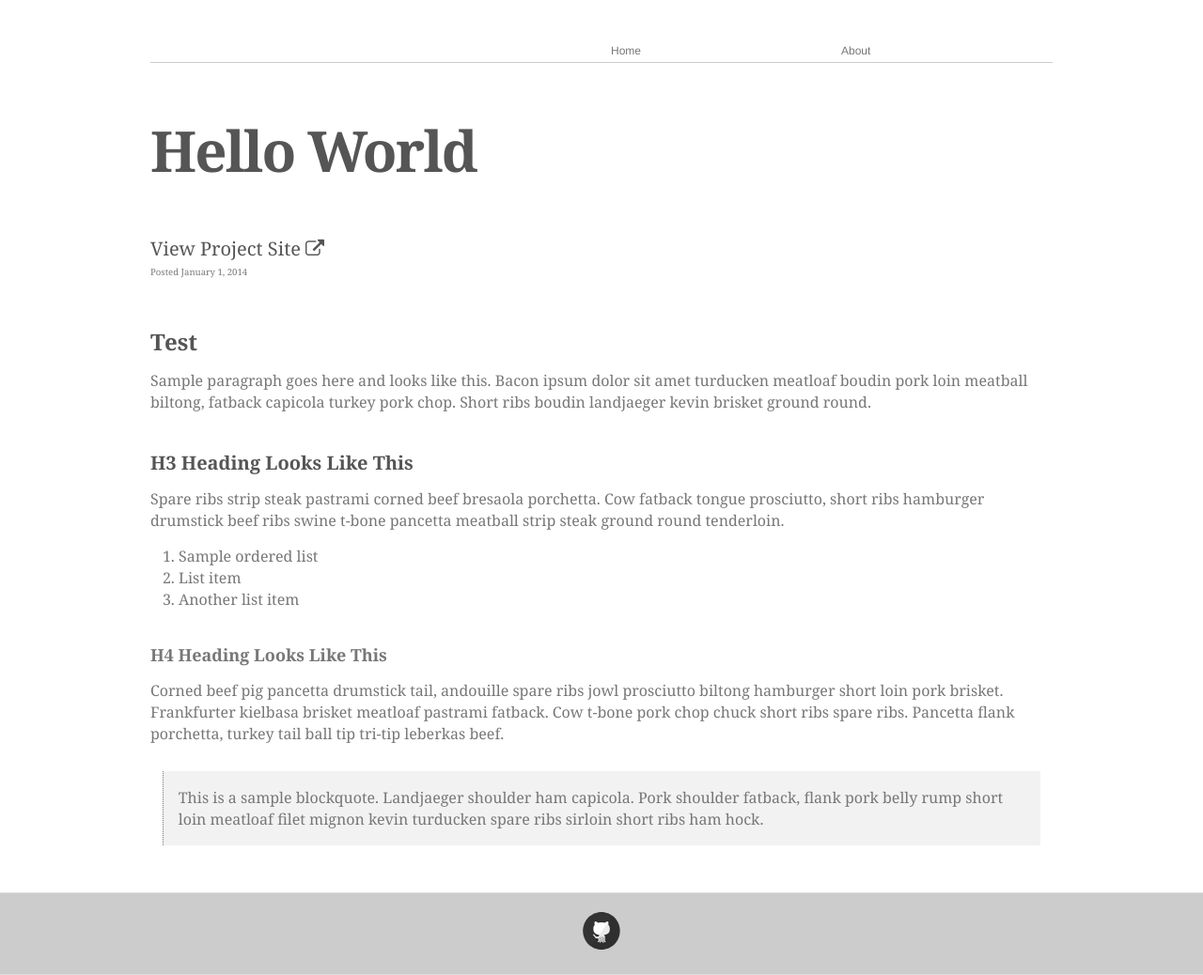
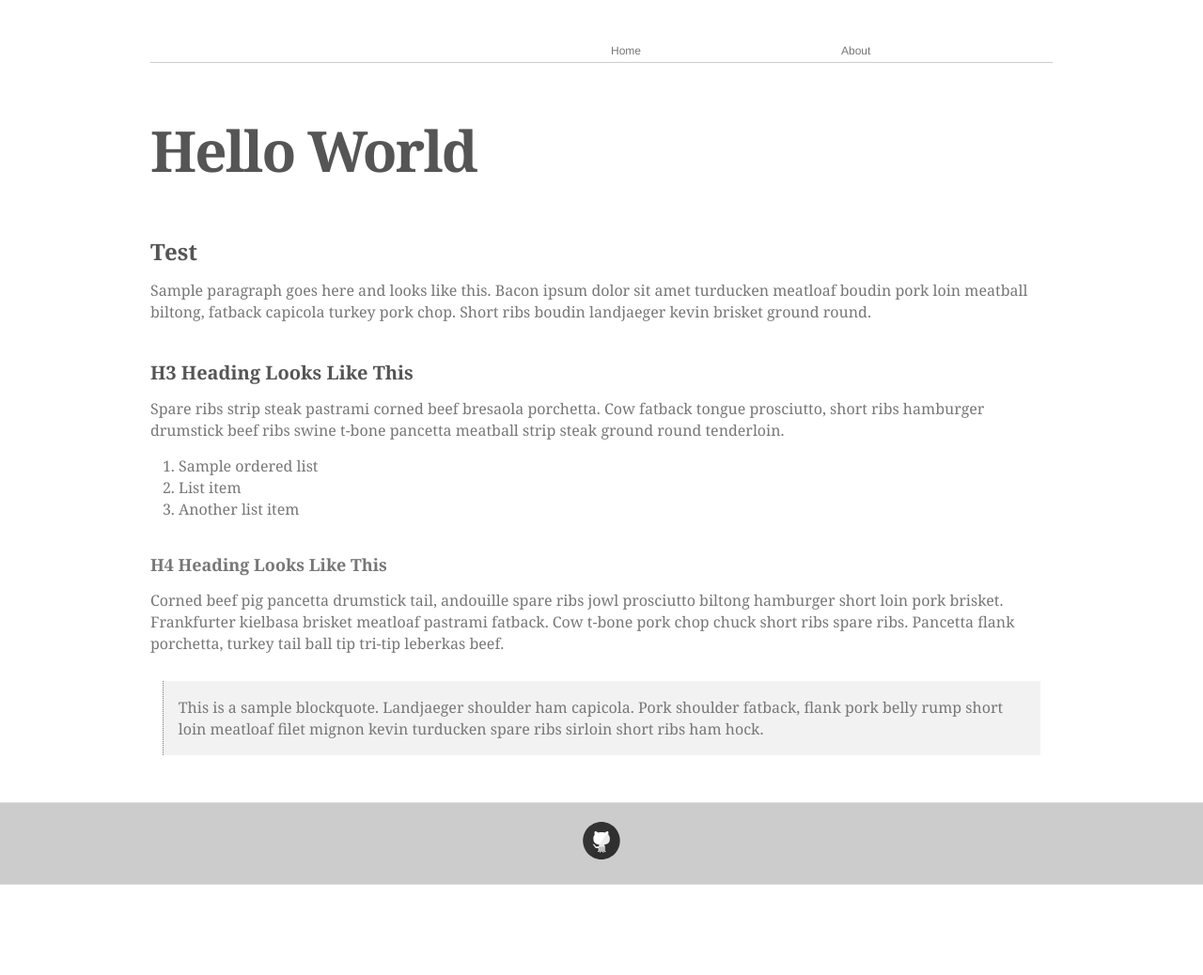
Before and after one commit to bestiariocaribe/bestiariocaribe.github.io, a Jekyll site: the page built from _posts/2014-01-01-Hello-World.md, in a window 1280 px wide. Shown: the whole page at 94% size. Built offline with Jekyll 4.4.1, drawn with Linux system fonts in a browser that asks for light colours; nearby versions of some CDN libraries; after the commit the page ends 942 px from its top, so only the background shows below that.

Commit message:
delete post date and external link

```diff
--- a/_layouts/post.html
+++ b/_layouts/post.html
@@ -1,11 +1,13 @@
 ---
 layout: default
+published: true
 ---
 
 <article class="post">
   <h1>{{ page.title }}</h1>
-  <a href="{{ page.proj-url }}" class="large-link" target="_blank">View Project Site <i class="fa fa-external-link"></i></a>
+  <!--<a href="{{ page.proj-url }}" class="large-link" target="_blank">View Project Site <i class="fa fa-external-link"></i></a>
   <div class="date">Posted {{ page.date | date: "%B %e, %Y" }}</div>
+--!>
 
 
   <div class="entry">
```
